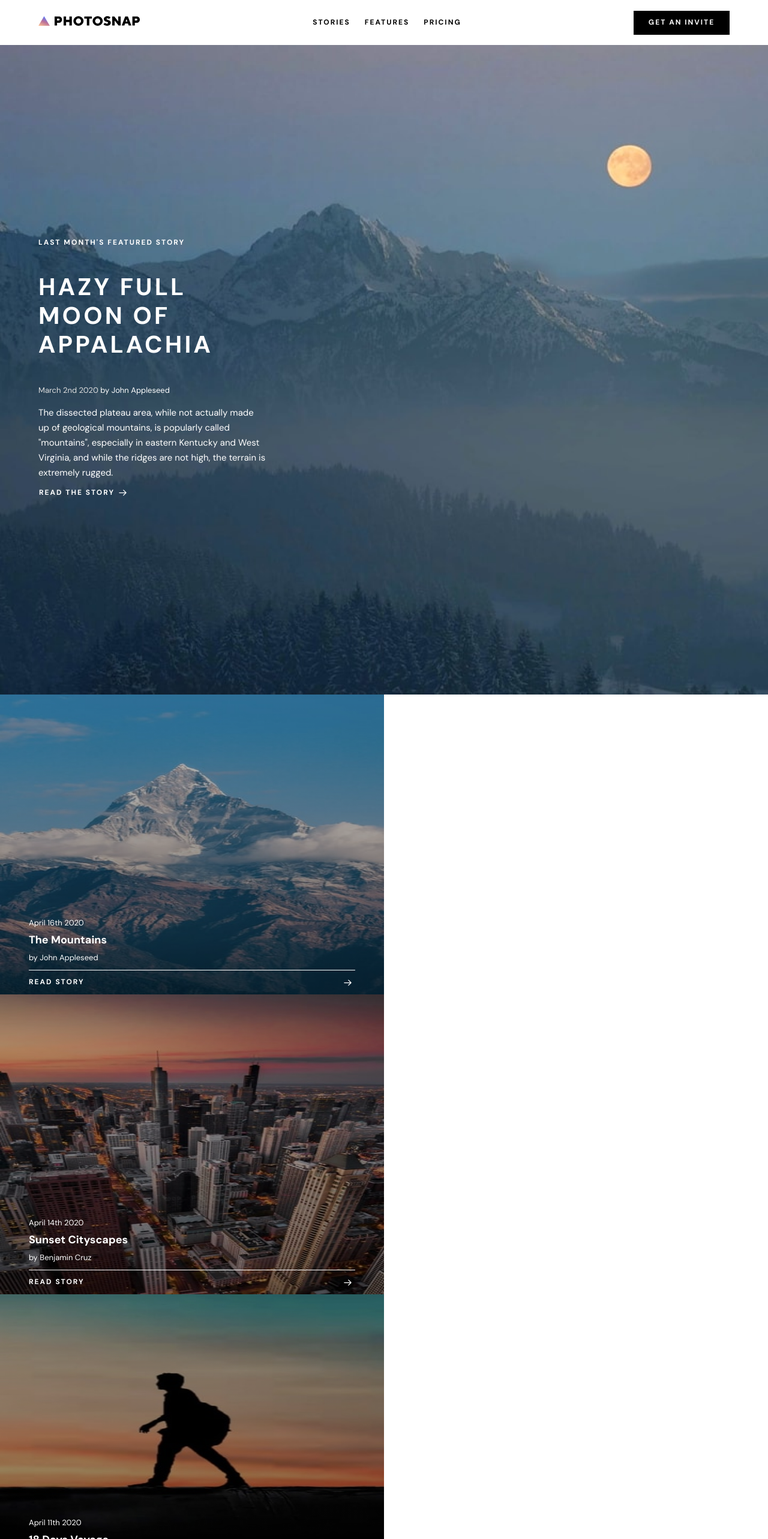
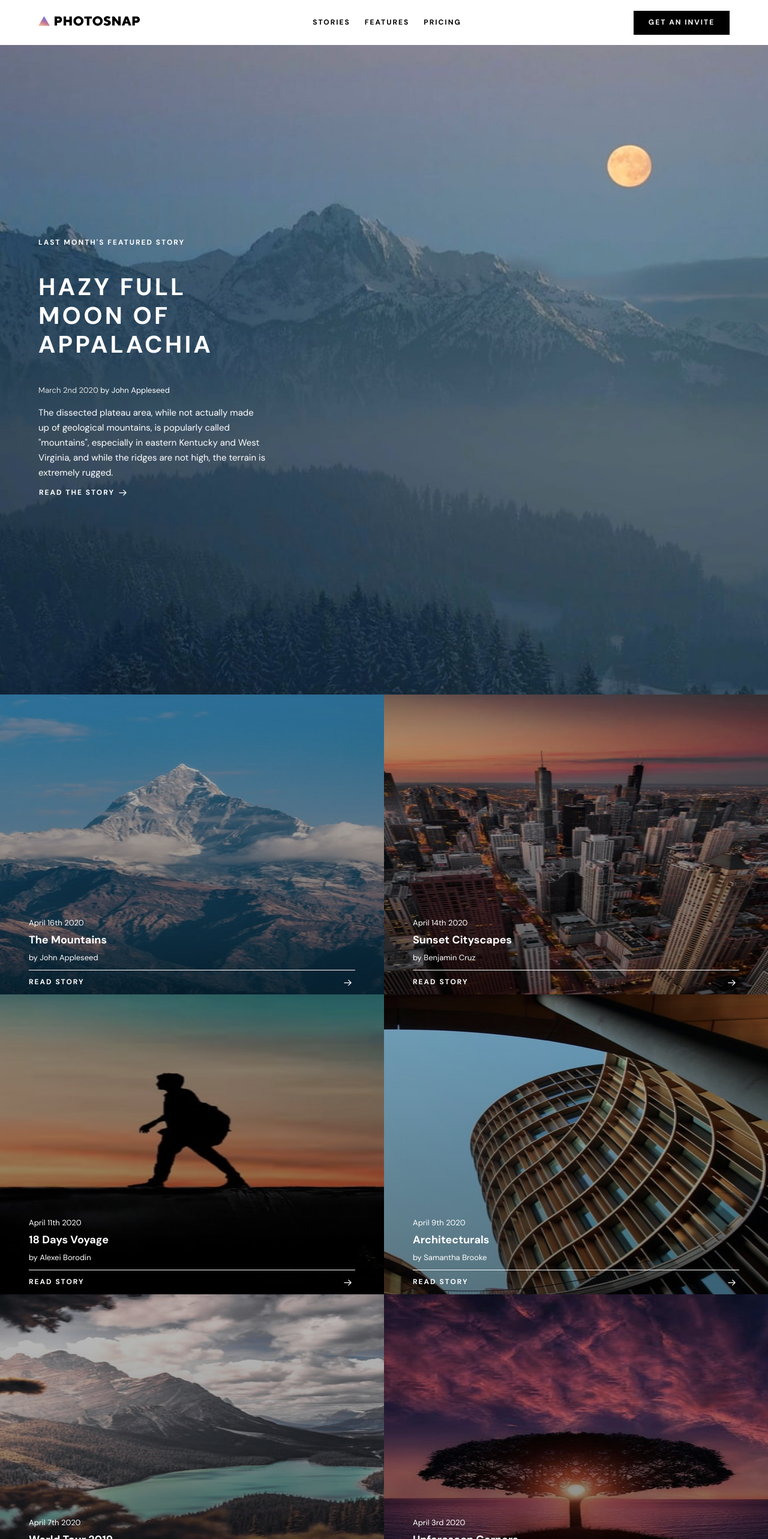
Before and after one commit to chungleee/photosnap, a Next.js app: page /stories in a window 1280 px wide. Shown: the top 2566 px of the page at 60% size. Built offline with nearby package versions, Linux system fonts and the light colour scheme.

Commit message:
tablet and desktop layout

```diff
--- a/pages/stories.module.scss
+++ b/pages/stories.module.scss
@@ -1,4 +1,5 @@
 @import '../styles/variables';
+@import '../styles/mixins';
 
 .hero {
 	height: auto;
@@ -23,3 +24,16 @@
 		}
 	}
 }
+
+.grid {
+	@include break-tablet {
+		display: flex;
+		flex-wrap: wrap;
+	}
+
+	@include break-desktop {
+		.storycard {
+			width: 25%;
+		}
+	}
+}
```
